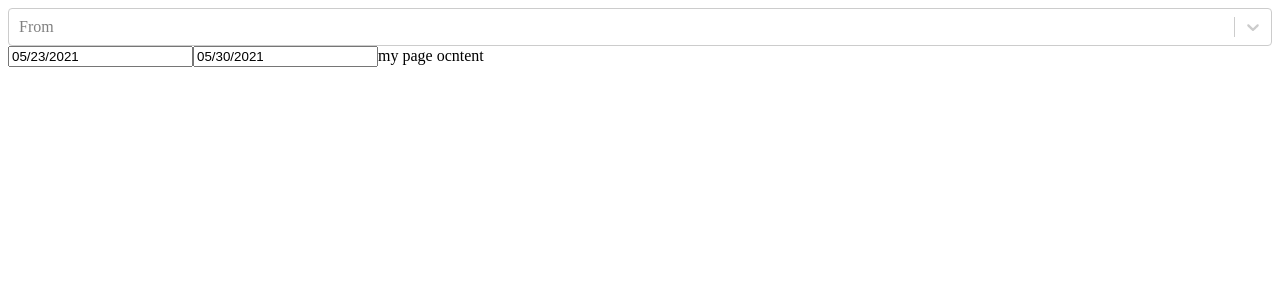
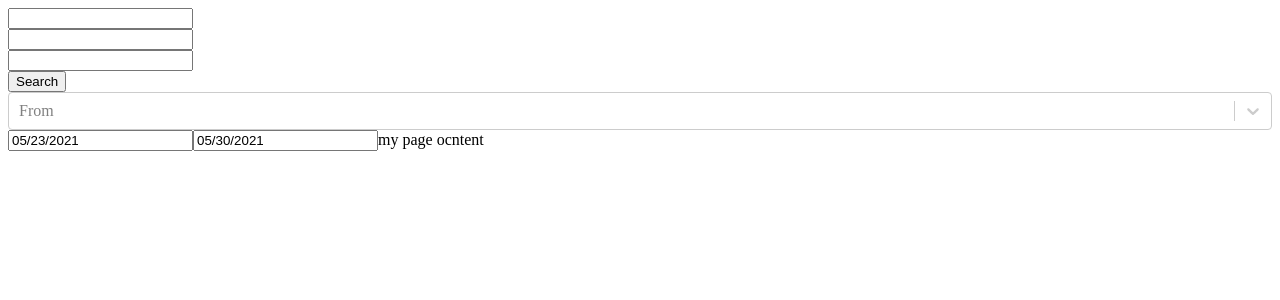
Before and after one commit to torian12321/react-flights, a React (Create React App) app: page / in a window 1280 px wide. Shown: the top 300 px of the page. Built offline with nearby package versions, Linux system fonts and the light colour scheme.

Commit message:
Form and field components

```diff
--- a/src/App/App.tsx
+++ b/src/App/App.tsx
@@ -2,6 +2,7 @@ import React, { useEffect } from 'react';
 import { Props, State } from './App.interfaces';
 import SelectCountry from '../components/SelectCountry';
 import DateRange from '../components/DateRange';
+import Filters from './Filters';
 // import logo from './logo.svg';
 // import './App.css';
 
@@ -12,6 +13,7 @@ const App: React.FunctionComponent<Props & State> = ({ onLoad }) => {
 
   return (
     <div className="App">
+      <Filters />
       <SelectCountry />
       <DateRange />
       my page ocntent
--- /dev/null
+++ b/src/App/Filters/Filters.tsx
@@ -0,0 +1,19 @@
+import React from 'react';
+import Form from '../../components/Form';
+import Field from '../../components/FieldWrapper';
+import Button from '../../components/Button';
+
+const Filtes = () => {
+  const handleSubmit = () => {
+    console.log('we are doing submit here');
+  }
+  return (
+    <Form onSubmit={handleSubmit}>
+      <Field name='field 1' />
+      <Field name='field 2' />
+      <Field name='field 3' />
+      <Button label="Search" />
+    </Form>
+  );
+};
+export default Filtes;
--- /dev/null
+++ b/src/App/Filters/index.ts
@@ -0,0 +1,4 @@
+import Filters from './Filters';
+
+export default Filters;
+export { Filters };
--- /dev/null
+++ b/src/components/Button/Button.tsx
@@ -0,0 +1,25 @@
+import React from 'react';
+import { Form as RFFForm } from 'react-final-form';
+
+const Form = ({
+  children,
+  type = 'submit',
+  label,
+  onClick = () => {}
+}: any) => {
+  const content = children || label;
+  const handleOnClick = (v: any) => {
+    onClick();
+  };
+
+  return !!content ? (
+    <button
+      type={type}
+      onClick={handleOnClick}
+    >
+    {content}
+    </button>
+  ) : null;
+};
+
+export default Form;
--- /dev/null
+++ b/src/components/Button/index.ts
@@ -0,0 +1,4 @@
+import Button from './Button';
+
+export default Button;
+export { Button};
--- /dev/null
+++ b/src/components/FieldWrapper/FieldWrapper.interfaces.ts
@@ -0,0 +1,3 @@
+export interface Props {
+  name: string,
+};
--- /dev/null
+++ b/src/components/FieldWrapper/FieldWrapper.tsx
@@ -0,0 +1,20 @@
+import React from 'react';
+import { Field as RFFField } from 'react-final-form';
+import { Props } from './FieldWrapper.interfaces';
+
+export interface Option {
+  value: string,
+  label: string,
+};
+
+const Field = ({ name }: Props) => (
+  <RFFField name={name}>
+    {(props: any) => (
+      <div>
+        <input {...props.input} />
+      </div>
+    )}
+  </RFFField>
+);
+
+export default Field;
--- /dev/null
+++ b/src/components/FieldWrapper/index.ts
@@ -0,0 +1,4 @@
+import FieldWrapper from './FieldWrapper';
+
+export default FieldWrapper;
+export { FieldWrapper };
--- /dev/null
+++ b/src/components/Form/Form.tsx
@@ -0,0 +1,23 @@
+import React from 'react';
+import { Form as RFFForm } from 'react-final-form';
+
+const Form = ({
+  children,
+  onSubmit = () => {}
+}: any) => {
+  const handleOnSubmit = (v: any) => {
+    console.log(v);
+    onSubmit();
+  }
+  return (
+    <RFFForm onSubmit={handleOnSubmit}>
+      {(props: any) => (
+        <form onSubmit={props.handleSubmit}>
+          {children}
+        </form>
+      )}
+    </RFFForm>
+  );
+};
+
+export default Form;
--- /dev/null
+++ b/src/components/Form/index.ts
@@ -0,0 +1,4 @@
+import Form from './Form';
+
+export default Form;
+export { Form };
```
